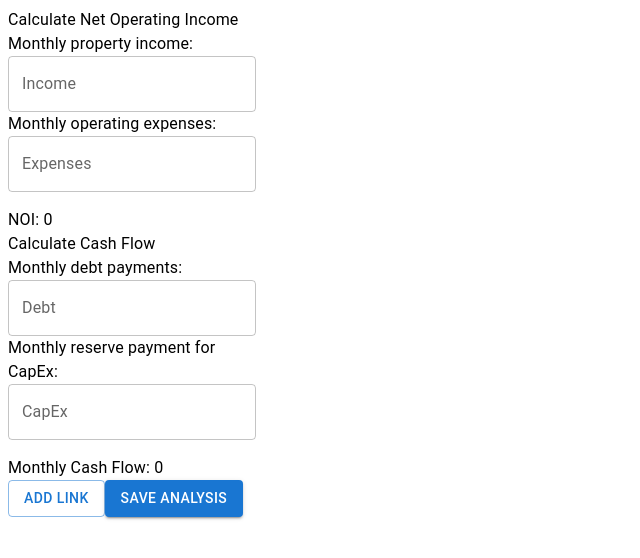
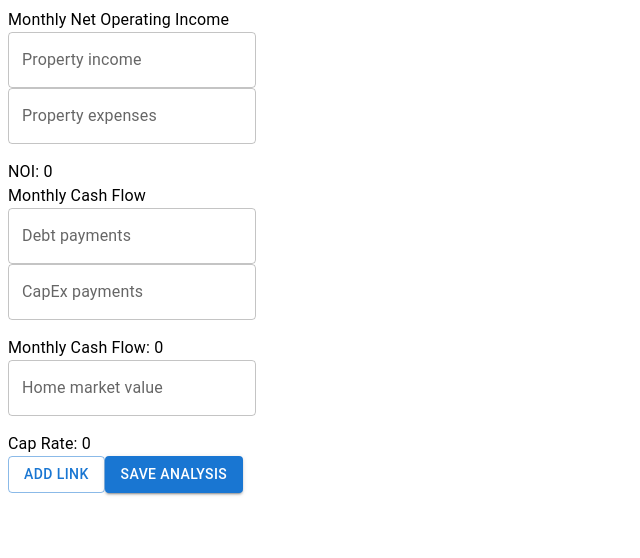
Before and after one commit to tomplucinski/property-analyzer, a React (Create React App) app in the folder client/: page /analyze in a window 1280 px wide. Shown: the top 558 px of the page, without its empty margins (0-640 px from the left). Built offline with nearby package versions, Linux system fonts and the light colour scheme.

Commit message:
Added cap rate calculation

```diff
--- a/client/src/components/Form.tsx
+++ b/client/src/components/Form.tsx
@@ -11,6 +11,8 @@ export function Form() {
   const [capExPayment, setCapExPayment] = useState<number>(0)
   const [noi, setNoi] = useState<number>(0)
   const [cashFlow, setCashFlow] = useState<number>(0)
+  const [homeValue, setHomeValue] = useState<number>(0)
+  const [capRate, setCapRate] = useState<number>(0)
   const reg = new RegExp('^[0-9]+$')
 
   useEffect(() => {
@@ -22,6 +24,13 @@ export function Form() {
     const cFlow = noi - debtPayment - capExPayment
     setCashFlow(cFlow)
   }, [noi, debtPayment, capExPayment])
+
+  useEffect(() => {
+    if (homeValue && noi) {
+      const cRate = noi / homeValue
+      setCapRate(cRate)
+    }
+  }, [noi, homeValue])
 
   const handleIncomeChange = (e: any) => {
     if (reg.test(e.target.value)) {
@@ -55,50 +64,55 @@ export function Form() {
     }
   }
 
+  const handleHomeValueChange = (e: any) => {
+    if (reg.test(e.target.value)) {
+      setHomeValue(parseInt(e.target.value))
+    } else {
+      setHomeValue(0)
+    }
+  }
+
   return (
-    <Box
-      component="form"
-      sx={{ m: 1, width: '25ch' }}
-      noValidate
-      autoComplete="off"
-    >
-      <Typography>Calculate Net Operating Income</Typography>
-      <Typography>Monthly property income:</Typography>
+    <Box component="form" sx={{ m: 1, width: '25ch' }}>
+      <Typography>Monthly Net Operating Income</Typography>
       <TextField
         id="outlined-basic"
-        label="Income"
+        label="Property income"
         variant="outlined"
         onChange={handleIncomeChange}
       />
-
-      <Typography>Monthly operating expenses:</Typography>
       <TextField
         id="outlined-basic"
-        label="Expenses"
+        label="Property expenses"
         variant="outlined"
         onChange={handleExpensesChange}
       />
-
       <Typography mt={2}>NOI: {noi}</Typography>
 
-      <Typography>Calculate Cash Flow</Typography>
-      <Typography>Monthly debt payments:</Typography>
+      <Typography>Monthly Cash Flow</Typography>
       <TextField
         id="outlined-basic"
-        label="Debt"
+        label="Debt payments"
         variant="outlined"
         onChange={handleDebtChange}
       />
-
-      <Typography>Monthly reserve payment for CapEx:</Typography>
       <TextField
         id="outlined-basic"
-        label="CapEx"
+        label="CapEx payments"
         variant="outlined"
         onChange={handleCapExChange}
       />
 
       <Typography mt={2}>Monthly Cash Flow: {cashFlow}</Typography>
+
+      <TextField
+        id="outlined-basic"
+        label="Home market value"
+        variant="outlined"
+        onChange={handleHomeValueChange}
+      />
+
+      <Typography mt={2}>Cap Rate: {capRate}</Typography>
 
       <Button onClick={() => console.log('link')} variant="outlined">
         Add link
```
Also changed, not shown: 1 other file (tests, documents, lock files or other folders).
